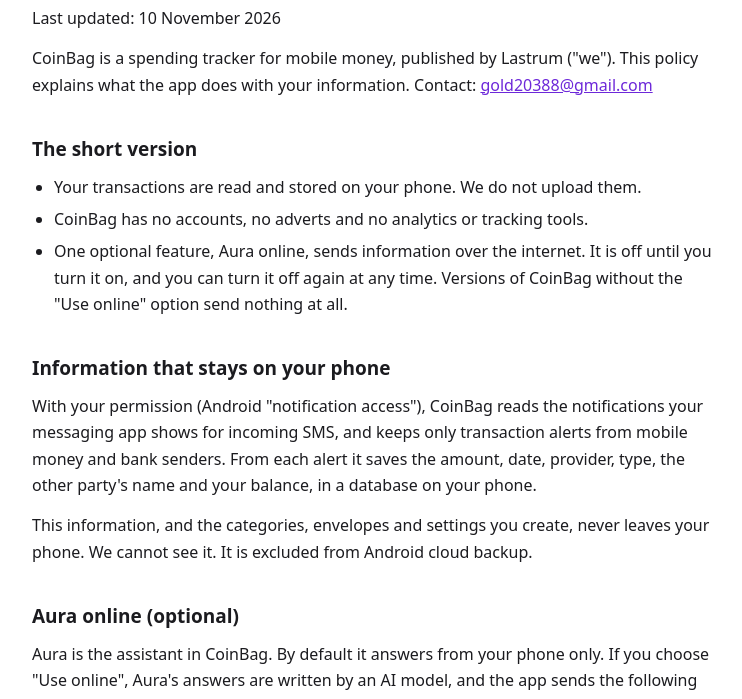
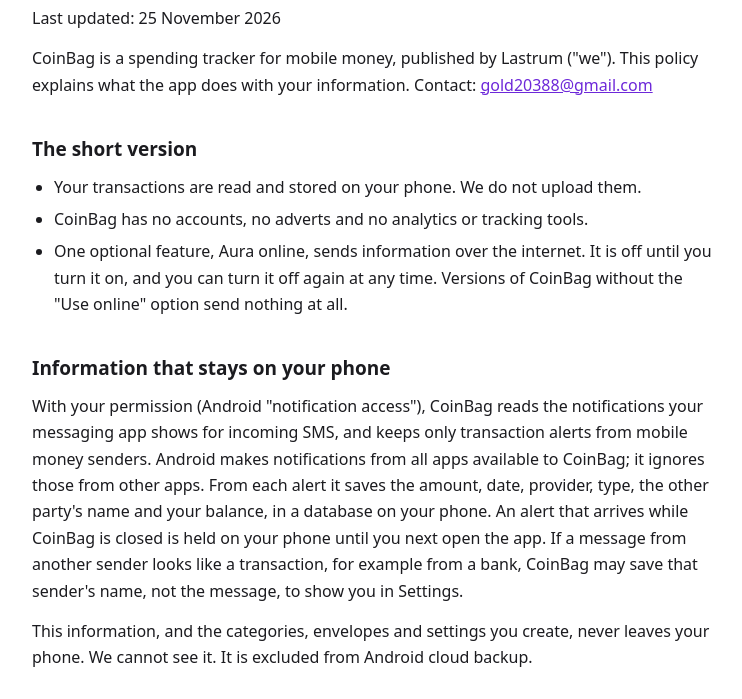
Before and after one commit to Xxbxxt/coinbag-privacy, a plain HTML site: page index.html in a window 1280 px wide. Shown: the part 78-777 px from the top of the page, without its empty margins (268-1010 px from the left). Drawn offline with Linux system fonts and the light colour scheme.

Commit message:
Clarify SMS alert handling in privacy policy
Co-Authored-By: Claude Opus 5.5 <noreply@anthropic.com>

```diff
--- a/index.html
+++ b/index.html
@@ -24,7 +24,7 @@
 <body>
 <main>
 <h1>CoinBag privacy policy</h1>
-<p>Last updated: 10 November 2026</p>
+<p>Last updated: 25 November 2026</p>
 <p>CoinBag is a spending tracker for mobile money, published by Lastrum ("we"). This policy explains what the app does with your information. Contact: <a href="mailto:gold20388@gmail.com">gold20388@gmail.com</a></p>
 <h2>The short version</h2>
 <ul>
@@ -33,7 +33,7 @@
   <li>One optional feature, Aura online, sends information over the internet. It is off until you turn it on, and you can turn it off again at any time. Versions of CoinBag without the "Use online" option send nothing at all.</li>
 </ul>
 <h2>Information that stays on your phone</h2>
-<p>With your permission (Android "notification access"), CoinBag reads the notifications your messaging app shows for incoming SMS, and keeps only transaction alerts from mobile money and bank senders. From each alert it saves the amount, date, provider, type, the other party's name and your balance, in a database on your phone.</p>
+<p>With your permission (Android "notification access"), CoinBag reads the notifications your messaging app shows for incoming SMS, and keeps only transaction alerts from mobile money senders. Android makes notifications from all apps available to CoinBag; it ignores those from other apps. From each alert it saves the amount, date, provider, type, the other party's name and your balance, in a database on your phone. An alert that arrives while CoinBag is closed is held on your phone until you next open the app. If a message from another sender looks like a transaction, for example from a bank, CoinBag may save that sender's name, not the message, to show you in Settings.</p>
 <p>This information, and the categories, envelopes and settings you create, never leaves your phone. We cannot see it. It is excluded from Android cloud backup.</p>
 <h2>Aura online (optional)</h2>
 <p>Aura is the assistant in CoinBag. By default it answers from your phone only. If you choose "Use online", Aura's answers are written by an AI model, and the app sends the following over an encrypted connection:</p>
```
